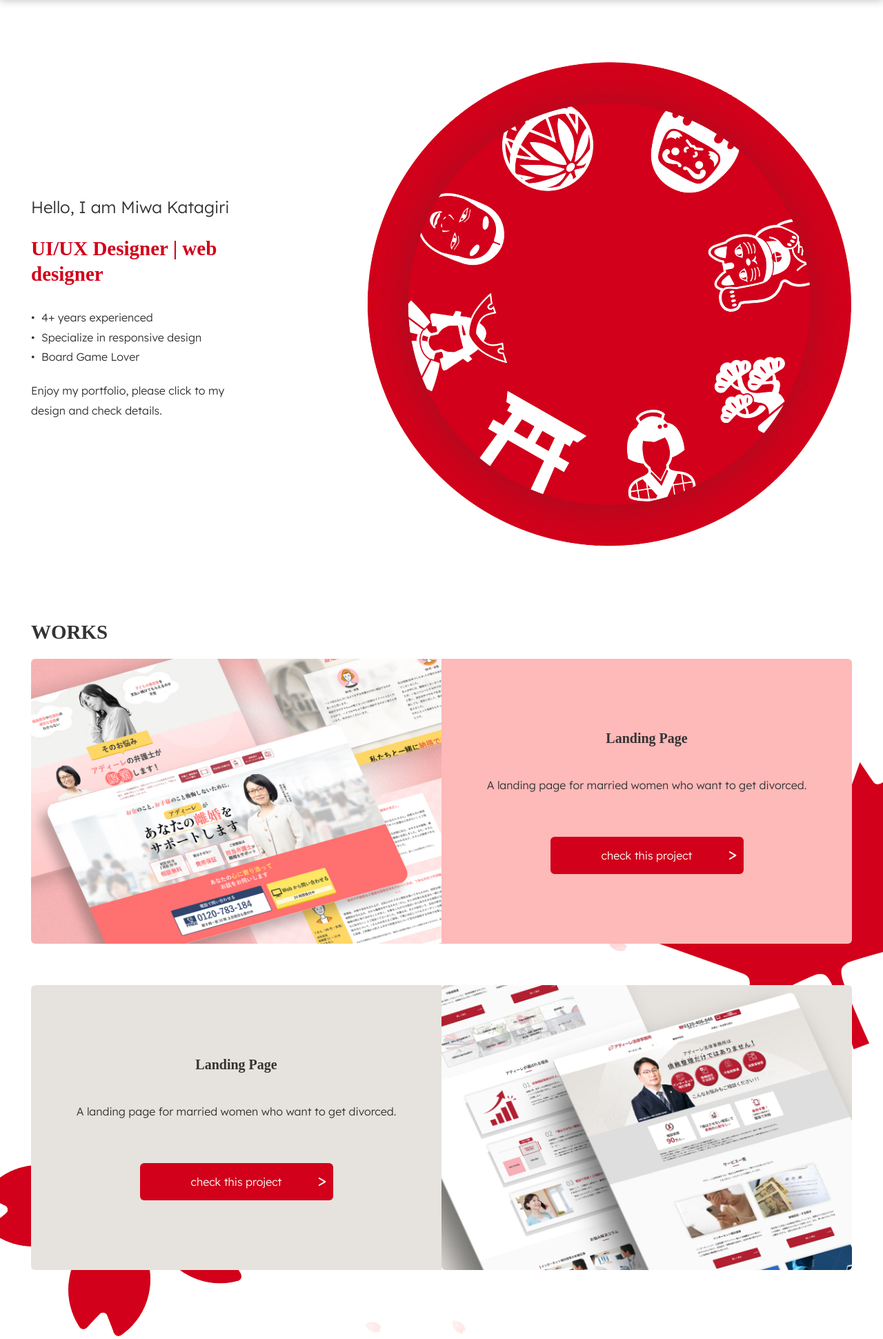
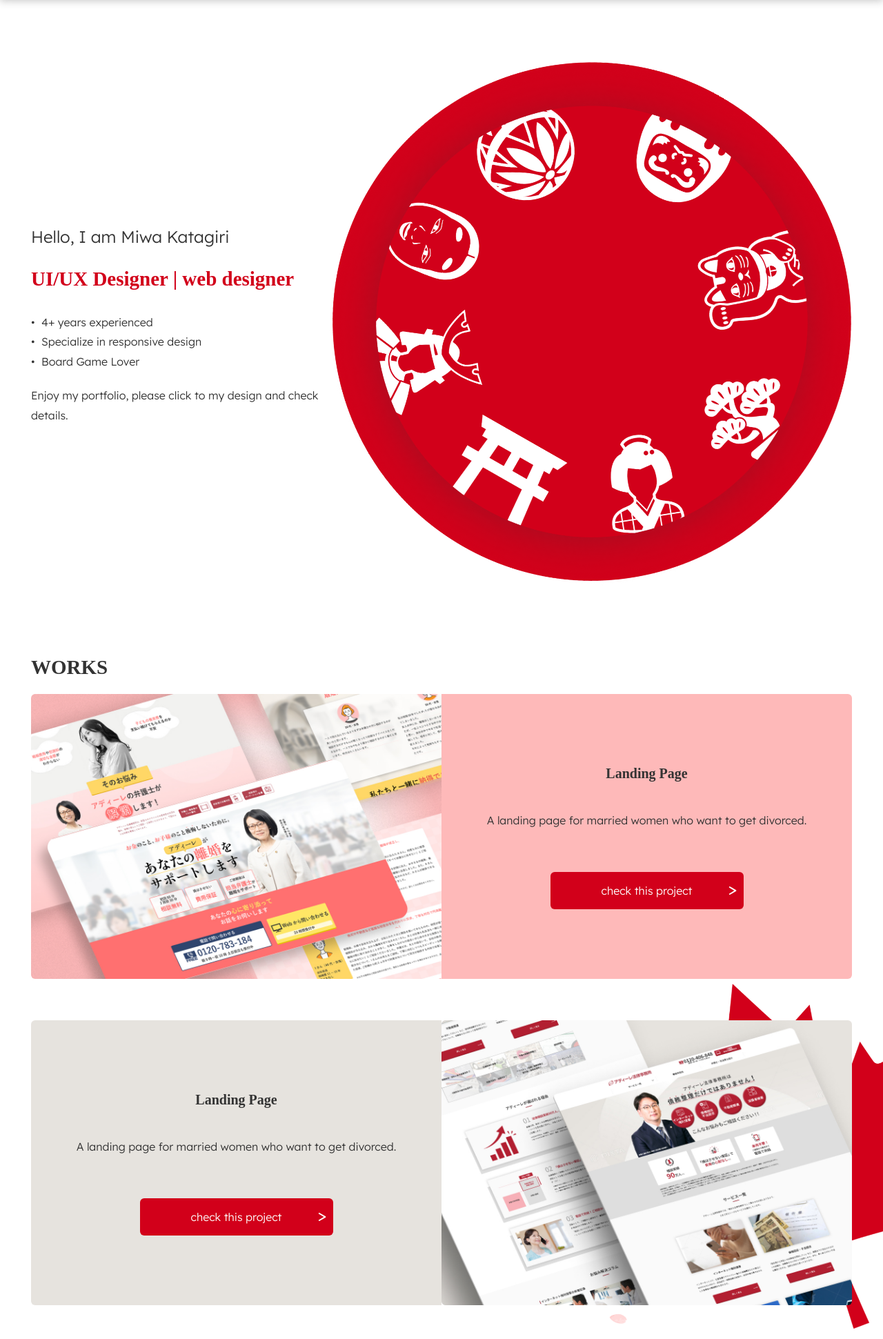
Before and after one commit to shenhe304/portfolio, a PHP site: page / in a window 1280 px wide. Shown: the part 60-2001 px from the top of the page at 69% size. Run offline with PHP 8.4, Linux system fonts and the light colour scheme; some web fonts are replaced.

Commit message:
modify design

```diff
--- a/gulp_src/scss/object/component/_c-btn-back.scss
+++ b/gulp_src/scss/object/component/_c-btn-back.scss
@@ -11,6 +11,7 @@
 
         &:hover{
             opacity: 1;
+            padding: 0;
         }
 
         &::before{
@@ -23,8 +24,7 @@
         }
 
         &:hover::before{
-            display: inline-block;
-            background: url(../../assets/img/icon/icon-arrow-back-hover.svg) no-repeat;
+            background: none;
         }
 
 
--- a/gulp_src/scss/object/component/_c-btn.scss
+++ b/gulp_src/scss/object/component/_c-btn.scss
@@ -19,6 +19,14 @@
             top: 50%;
             right: 10px;
             transform: translateY(-50%);
+        }
+
+        &:hover{
+            color: #d2001a;
+            background: #fff;
+            border-radius: 50px;
+            cursor: pointer;
+            transition: all 1s;
         }
     }
 }
--- a/gulp_src/scss/object/project/_p-mainVisual.scss
+++ b/gulp_src/scss/object/project/_p-mainVisual.scss
@@ -9,8 +9,11 @@
         &__text{
             width: 100%;
         }
+        &__wrap{
+            width: 70%;
+        }
         &__img{
-            width: 80%;
+            width: 100%;
             animation:80s linear infinite rotation;
         }
     }
@@ -25,8 +28,11 @@
         &__text{
             width: 100%;
         }
+        &__wrap{
+            width: 60%;
+        }
         &__img{
-            width: 60%;
+            width: 100%;
             animation:80s linear infinite rotation;
         }
     }
@@ -42,8 +48,11 @@
         &__text{
             width: 100%;
         }
+        &__wrap{
+            width: 60%;
+        }
         &__img{
-            width: 80%;
+            width: 100%;
             animation:80s linear infinite rotation;
         }
     }
--- a/gulp_src/scss/object/project/_p-work-details.scss
+++ b/gulp_src/scss/object/project/_p-work-details.scss
@@ -20,6 +20,16 @@
             display: flex;
             justify-content: center;
             gap: 0 30px;
+        }
+        &__link{
+            &:hover{
+                position: relative;
+                top: 10px;
+                opacity: 1;
+                transition: all .5s;
+                cursor: pointer;
+                box-shadow: 3px 3px 30px #ccc;
+            }
         }
     }
 }
--- a/index.html
+++ b/index.html
@@ -35,8 +35,8 @@
                         <p class="u-list-disc">Board Game Lover</p>
                         <p>Enjoy my portfolio, please click to my design and check details.</p>
                     </div>
-                    <div class="js-scrollRight">
-                        <img src="./assets/img/top/mv-top.png" alt="main visual" class=" p-mainVisual__img u-mla">
+                    <div class="p-mainVisual__wrap js-scrollRight">
+                        <img src="./assets/img/top/mv-top.png" alt="main visual" class="p-mainVisual__img u-mla">
                     </div>
                     <ul class="p-mainVisual-sakura__wrap">
                         <li class="p-mainVisual-sakura__item"><img src="./assets/img/common/img-sakura01.png" alt="sakura"></li>
@@ -69,8 +69,6 @@
                                 <p>A landing page for married women who want to get divorced.</p>
                                 <a href="./works/web-syohin.html" class="c-btn">check this project</a>
                             </div>
-                        </div>
-
                         </div>
                     </div>
                 </section><!-- /.p-works -->
--- a/works/web-rikon.html
+++ b/works/web-rikon.html
@@ -49,7 +49,7 @@
         <div class="l-containerWorks">
             <section class="js-scrollUp">
                 <h2 class="c-title-lv2">ABOUT THE PROJECT</h2>
-                <a href="https://shenhe304.github.io/portfolio/assets/img/works/img-story-rikon.png">
+                <a href="https://shenhe304.github.io/portfolio/assets/img/works/img-story-rikon.png" class="p-work-details__link">
                     <img src="../assets/img/works/img-story-rikon.png" alt="story board">
                 </a>
             </section>
```
Also changed, not shown: assets/css/style.css.
